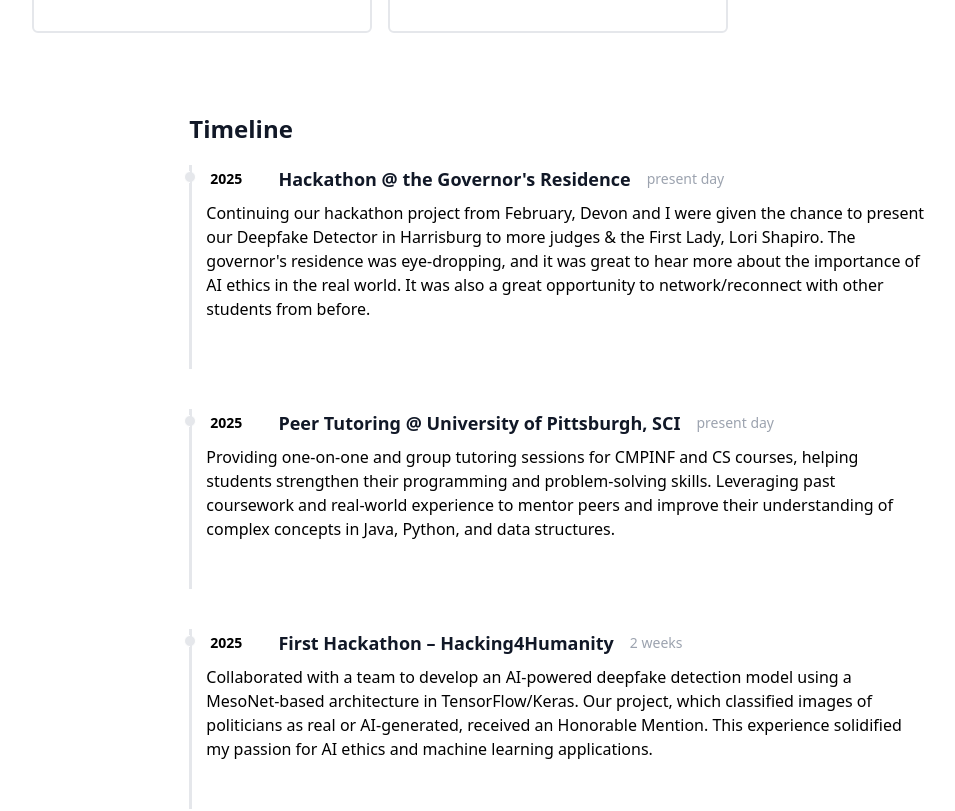
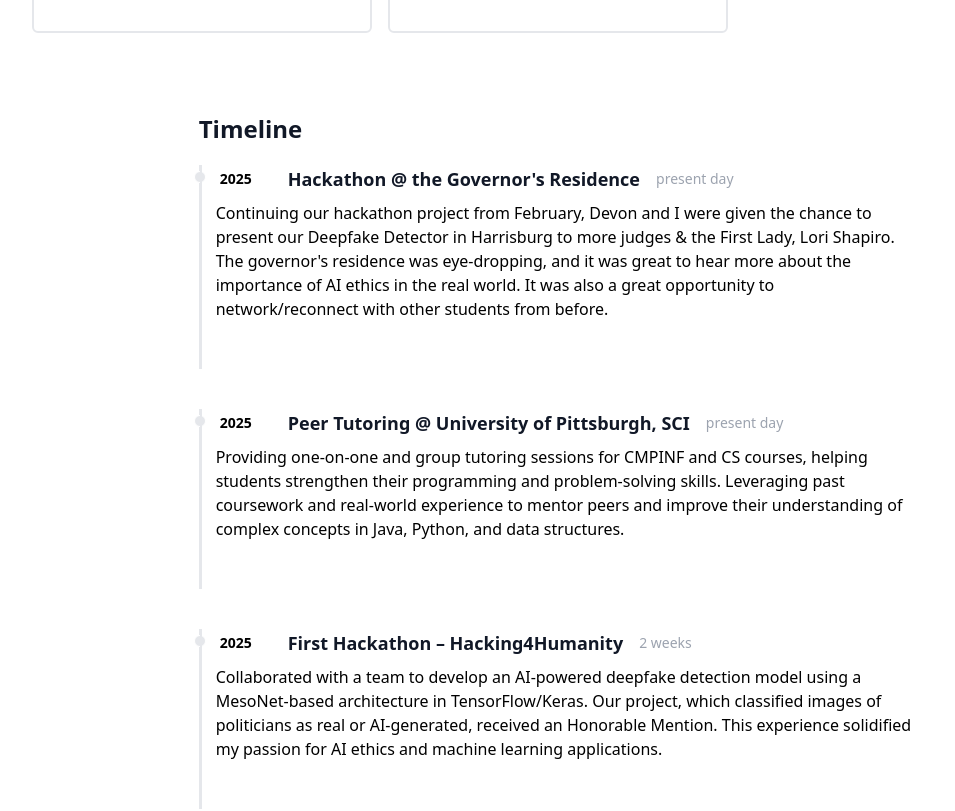
Before and after one commit to remysedlak/portfolio, a React (Vite) app: page / in a window 1280 px wide. Shown: the part 927-1738 px from the top of the page, without its empty margins (82-1037 px from the left). Built offline with nearby package versions, Linux system fonts and the light colour scheme.

Commit message:
timeline margin fixes, looked too tight on mobile

```diff
--- a/src/App.jsx
+++ b/src/App.jsx
@@ -13,7 +13,7 @@ function App() {
 
   return (
     <>
-      <div className="text-lg p-2 rounded-md width-screen bg-blue-25 scroll-smooth">
+      <div className="text-lg p-2 rounded-md width-screen bg-blue-25 scroll-smooth ">
         <div className="width-full mx-auto scroll-smooth">
           <nav className="hidden lg:flex justify-between items-center p-4 scroll-smooth mx-4">
             <div className="text-2xl font-bold text-gray-800">Hi, I am Remy Sedlak!</div>
--- a/src/components/Timeline.jsx
+++ b/src/components/Timeline.jsx
@@ -4,7 +4,7 @@ import TimelineItem from './TimelineItem';
 import Title from './Title';
 function Timeline() {
     return (
-        <div className="flex flex-col md:flex-row justify-center my-20">
+        <div className="flex flex-col md:flex-row justify-center my-20 mx-4">
             <div className="w-full md:w-7/12 relative">
             <Title>Timeline</Title>
                 <ul className="space-y-10">
```
